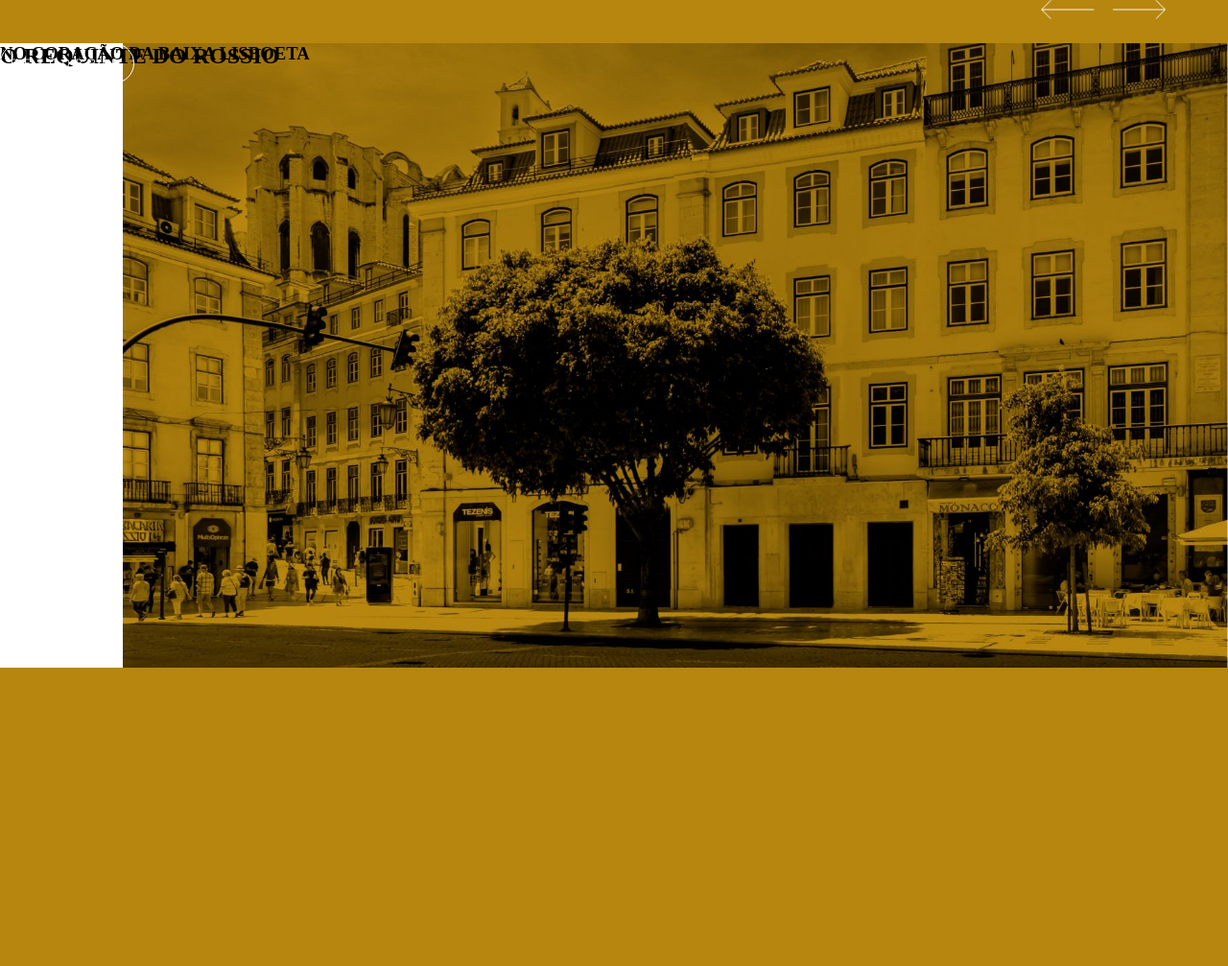
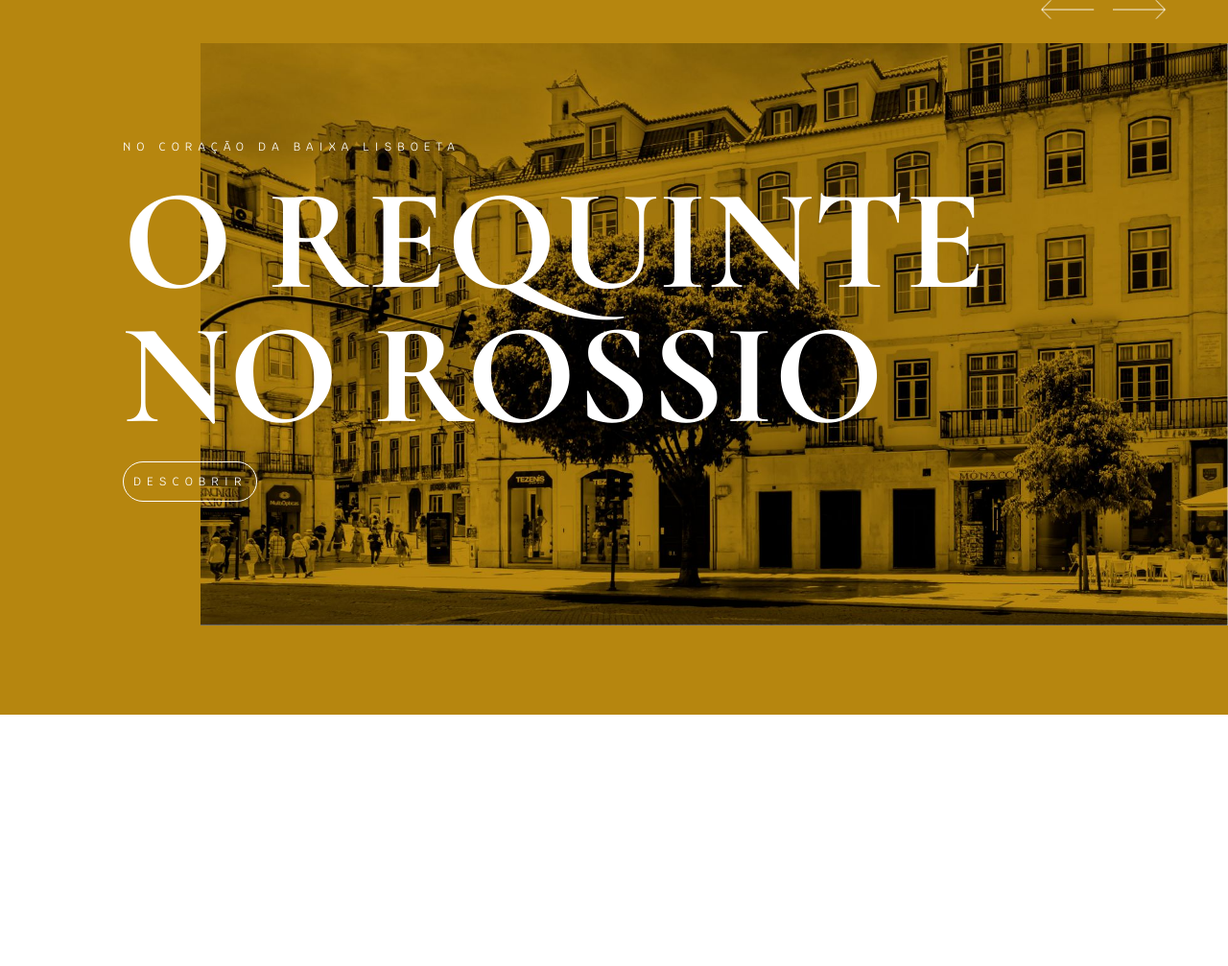
Before and after one commit to LeckoAraujo/sanzza, a PHP site: page / in a window 1280 px wide. Shown: the part 200-1207 px from the top of the page at 96% size. Before the commit the page ends 896 px from the top, so only its background shows below. Run offline with PHP 8.4, Linux system fonts and the light colour scheme.

Commit message:
continuação do primeiro carousel

```diff
--- a/assets/css/style.css
+++ b/assets/css/style.css
@@ -126,6 +126,7 @@ header{
     align-items: center;
     padding: 75px;
     display: none;
+    z-index: 999;
 }
 
 .header-menu-open{
@@ -269,6 +270,7 @@ Section 1 - Carousel
     display: flex;
     flex-direction: column;
 }
+
 .controls-carousel-1{
     width: 100%;
     display: flex;
@@ -295,14 +297,61 @@ Section 1 - Carousel
     margin-left: 10px;
 }
 
-.content-carousel-1 .slide h3, .content-carousel-1 .slide h1, .content-carousel-1 .slide a{
+.content-carousel-1{
+    display: flex;
+    justify-content: flex-end;
+    padding-bottom: 125px;
+    height: calc(100vh - 100px);
+}
+
+.content-carousel-1 .slide{
+    position: relative;
+    width: 90%;
+}
+
+.text-carousel-1 {
+    display: flex;
+    flex-direction: column;
+    justify-content: space-around;
+    align-items: flex-start;
+    gap:20px;
     position: absolute;
     z-index: 3;
 }
 
-.content-carousel-1 .slide img{
-    width: 90%;
-    position: absolute;
-    margin-left: 10%;
+.carousel-1 p{
+    font-family: 'Krub', sans-serif;
+    font-size: 12px;
+    line-height: 16px;
+    letter-spacing: 6px;
+    color: var(--white);
+    margin-top: 100px;
+}
+
+.carousel-1 h1{
+    font-family: 'Cormorant', serif;
+    font-size: 150px;
+    line-height: 140px;
+    color: var(--white);
+}
+
+.img-carousel-1-background{
+    width: 93%;
+    margin-left: 7%;
+    position: relative;
     z-index: 1;
 }
+.img-carousel-1-background img{
+    position: absolute;
+    opacity: 1;
+    transition: all 0.5s;
+    width: 100%;
+}
+.content-carousel-1 .slide:hover .img-carousel-1-background img.img-filter{
+    opacity: 0;
+}
+
+
+.bem-vindo{
+    margin-top: 262px;
+}
--- a/index.php
+++ b/index.php
@@ -105,14 +105,24 @@
 
     <div class="content-carousel-1">
         <div class="slide" id="1">
-            <img src="assets/images/homepage/nicola-rossio-hotel-banner-1.jpg" alt="Hotel Nicola Rossio">
-            <h3>NO CORAÇÃO DA BAIXA LISBOETA</h3>
-            <h1>O REQUINTE DO ROSSIO</h1>
-            <a href="#" class="button-primary">DESCOBRIR</a>
+            <div class="text-carousel-1">
+                <p>NO CORAÇÃO DA BAIXA LISBOETA</p>
+                <h1>O REQUINTE <br> NO ROSSIO</h1>
+                <a href="#" class="button-primary">DESCOBRIR</a>
+            </div>
+            <div class="img-carousel-1-background">
+                <img src="assets/images/homepage/nicola-rossio-hotel-banner-1-hover.jpg" alt="Hotel Nicola Rossio">
+                <img class="img-filter"src="assets/images/homepage/nicola-rossio-hotel-banner-1.jpg" alt="Hotel Nicola Rossio">
+            </div>
         </div>
     </div>
 </section>
 <!-- Carousel -->
 
+<!-- Bem Vindo -->
+<section class="bem-vindo">
+</section>
+<!-- Bem Vindo -->
+
 </body>
 </html>
```
Also changed, not shown: testeandre.php (deleted, +0 -62 lines).
